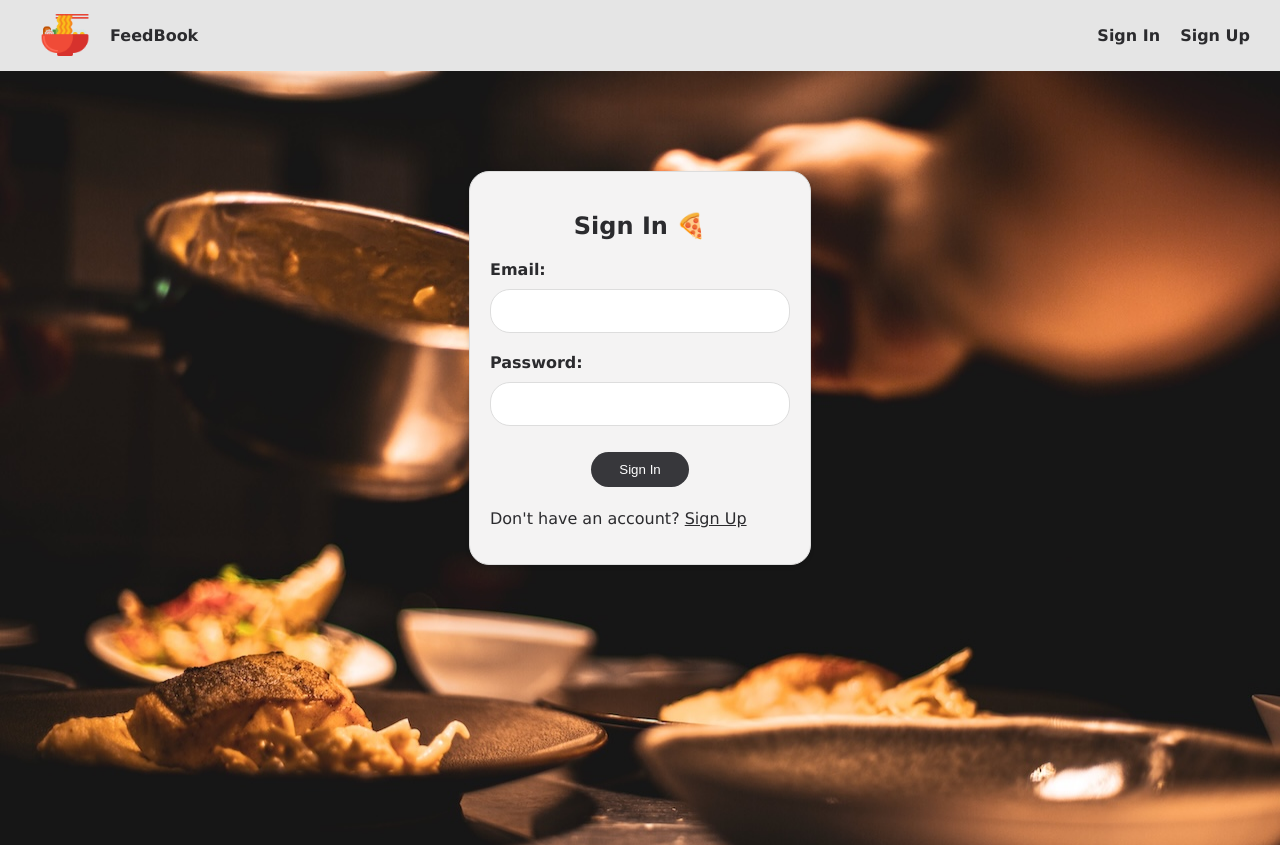
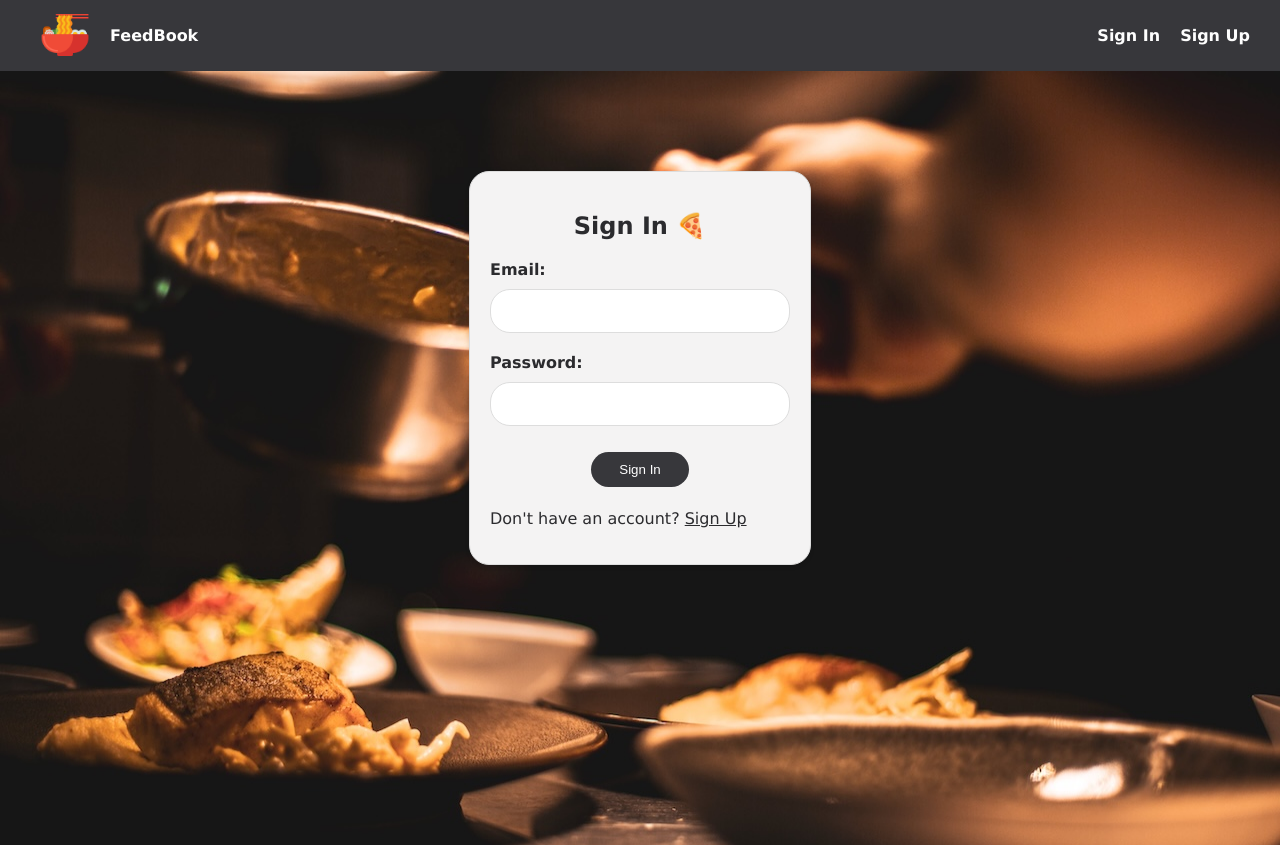
Before and after one commit to irinkadat/FeedBook, a React (Vite) app in the folder my-app/: page /signin in a window 1280 px wide. Built offline with nearby package versions, Linux system fonts and the light colour scheme; no server answers.

Commit message:
design navigation component

```diff
--- a/my-app/src/styles/Navigation.css
+++ b/my-app/src/styles/Navigation.css
@@ -1,5 +1,5 @@
 .navigation {
-  background-color: #e5e5e5;
+  background-color: #37373b;
   padding: 10px;
   display: flex;
   justify-content: space-between;
@@ -50,7 +50,7 @@
 
 .nav-links a {
   text-decoration: none;
-  color: #2b2b2e;
+  color: #FEFEFE;
   font-size: 16px;
   font-weight: bold;
 
```
Also changed, not shown: my-app/src/assets/remove.svg.
